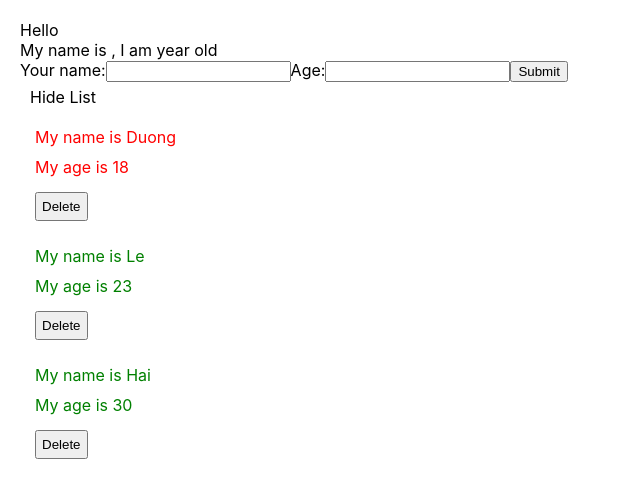
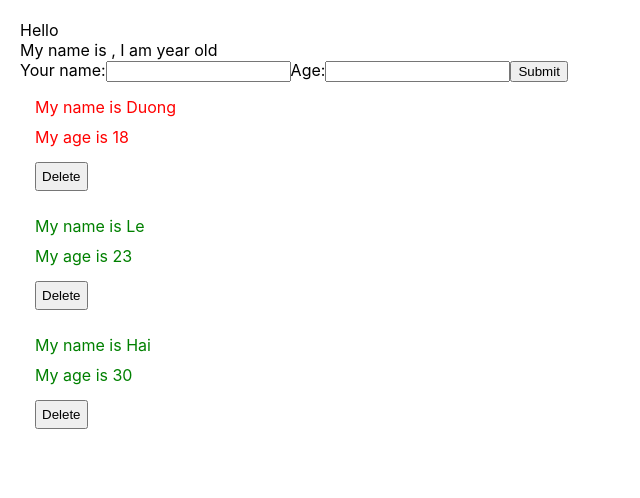
Before and after one commit to haiduong1706/react-prj, a React (Create React App) app: page / in a window 1280 px wide. Shown: the top 498 px of the page, without its empty margins (0-640 px from the left). Built offline with nearby package versions, Linux system fonts and the light colour scheme.

Commit message:
stateful/stateless

```diff
--- a/src/components/DisplayInfor.js
+++ b/src/components/DisplayInfor.js
@@ -2,45 +2,49 @@ import React from "react";
 import "./DisplayInfor.scss";
 import logo from "./../logo.svg";
 
-class DisplayInfor extends React.Component {
-  constructor(props) {
-    console.log("constructer");
-    super(props);
-    this.state = {
-      isShowList: true,
-    };
-  }
-  componentDidMount() {
-    console.log("Didmout");
-    setTimeout(() => {
-      document.title = "Haiduong";
-    }, 1500);
-  }
-  componentDidUpdate(prevProps, prevState, snapshot) {
-    console.log("update", this.props, prevProps);
-  }
-  handleShow = () => {
-    this.setState({
-      isShowList: !this.state.isShowList,
-    });
-  };
-  render() {
-    console.log("render");
-    const { listUsers } = this.props;
+// class DisplayInfor extends React.Component {
+
+//   render() {
+//     console.log("render");
+//     const { listUsers } = this.props;
+
+//     return (
+//       <div className="display-infor-container">
+
+//         {true && (
+//           <>
+//             {listUsers.map((user, index) => {
+//               return (
+//                 <div key={user.id} className={+user.age > 18 ? "green" : "red"}>
+//                   <div>
+//                     <div> My name is {user.name}</div>
+//                     <div> My age is {user.age}</div>
+//                   </div>
+//                   <div>
+//                     <span>
+//                       <button
+//                         onClick={() => this.props.handleDeleteUser(user.id)}
+//                       >
+//                         Delete
+//                       </button>
+//                     </span>
+//                   </div>
+//                 </div>
+//               );
+//             })}
+//           </>
+//         )}
+//       </div>
+//     );
+//   }
+// }
+
+const DisplayInfor = (props) => {
+  const { listUsers } = props;
 
   return (
     <div className="display-infor-container">
-        {/* <img src={logo} /> */}
-        <div>
-          <span
-            onClick={() => {
-              this.handleShow();
-            }}
-          >
-            {this.state.isShowList === true ? "Hide List" : "Show List"}
-          </span>
-        </div>
-        {this.state.isShowList && (
+      {true && (
         <>
           {listUsers.map((user, index) => {
             return (
@@ -51,9 +55,7 @@ class DisplayInfor extends React.Component {
                 </div>
                 <div>
                   <span>
-                      <button
-                        onClick={() => this.props.handleDeleteUser(user.id)}
-                      >
+                    <button onClick={() => props.handleDeleteUser(user.id)}>
                       Delete
                     </button>
                   </span>
@@ -65,6 +67,6 @@ class DisplayInfor extends React.Component {
       )}
     </div>
   );
-  }
-}
+};
+
 export default DisplayInfor;
```
Lines whose indentation alone changed are shown as unchanged.
